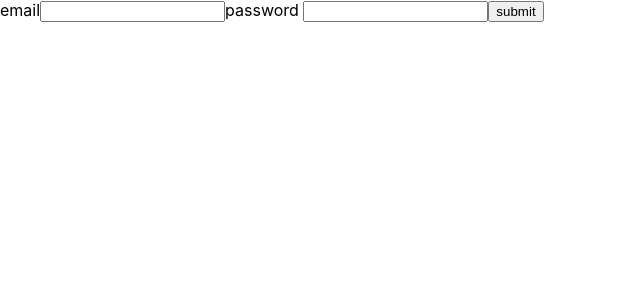
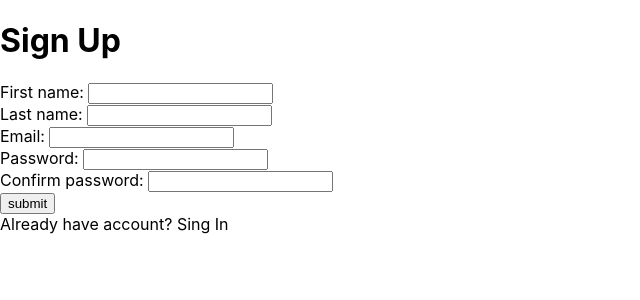
Before and after one commit to robertburitta/next-app, a Next.js app: page /signup in a window 1280 px wide. Shown: the top 300 px of the page, without its empty margins (0-640 px from the left). Built offline with nearby package versions, Linux system fonts and the light colour scheme.

Commit message:
Extended sign up, save to firebase db, sign in page

```diff
--- a/config/firebase.ts
+++ b/config/firebase.ts
@@ -1,23 +1,19 @@
-// Import the functions you need from the SDKs you need
-import { initializeApp } from "firebase/app";
-import {getDatabase} from 'firebase/database';
-import {getAuth} from 'firebase/auth'
-// TODO: Add SDKs for Firebase products that you want to use
-// https://firebase.google.com/docs/web/setup#available-libraries
+import { initializeApp } from 'firebase/app';
+import { getDatabase } from 'firebase/database';
+import { getAuth } from 'firebase/auth';
 
-// Your web app's Firebase configuration
-// For Firebase JS SDK v7.20.0 and later, measurementId is optional
 const firebaseConfig = {
-  apiKey: "AIzaSyBTJ4Wsbf5YDQHRhs-TvN0SJ5pU2xi5jQI",
-  authDomain: "my-project-1529184079312.firebaseapp.com",
-  projectId: "my-project-1529184079312",
-  storageBucket: "my-project-1529184079312.appspot.com",
-  messagingSenderId: "855972979305",
-  appId: "1:855972979305:web:7a7bd91a8a4147116278f8",
-  measurementId: "G-DE1JW147G7"
+	apiKey: 'AIzaSyBTJ4Wsbf5YDQHRhs-TvN0SJ5pU2xi5jQI',
+	authDomain: 'my-project-1529184079312.firebaseapp.com',
+	projectId: 'my-project-1529184079312',
+	storageBucket: 'my-project-1529184079312.appspot.com',
+	messagingSenderId: '855972979305',
+	appId: '1:855972979305:web:7a7bd91a8a4147116278f8',
+	measurementId: 'G-DE1JW147G7',
+	databaseURL: 'https://my-project-1529184079312-default-rtdb.europe-west1.firebasedatabase.app'
 };
 
-// Initialize Firebase
 const app = initializeApp(firebaseConfig);
-export const db = getDatabase(app)
-export const auth = getAuth(app)
+
+export const db = getDatabase(app);
+export const auth = getAuth(app);
--- a/hooks/useSignUp.tsx
+++ b/hooks/useSignUp.tsx
@@ -1,55 +1,59 @@
-import React, { useState } from 'react'
-import { getAuth, createUserWithEmailAndPassword } from "firebase/auth";
+import { useState } from 'react';
+import { createUserWithEmailAndPassword } from 'firebase/auth';
 import { useForm } from 'react-hook-form';
-import { auth } from "../config/firebase"
-import { ResultHandler } from '../types/ResultHandler'
-import zod from 'zod'
-import { zodResolver } from '@hookform/resolvers/zod'
+import { auth, db } from '../config/firebase';
+import { ref, set, push } from 'firebase/database';
+import { ResultHandler } from '../types/ResultHandler';
+import zod from 'zod';
+import { zodResolver } from '@hookform/resolvers/zod';
 
 // interface Response<T> {
 // 	page: number;
 // 	version: string;
-// 	data: T
+// 	data: T;
 // }
 
 const SignUpSchema = zod.object({
+	firstName: zod.string().nonempty(),
+	lastName: zod.string().nonempty(),
 	email: zod.string().email().nonempty(),
-	password: zod.string().min(6).max(15).nonempty()
-})
+	password: zod.string().min(6).max(15).nonempty(),
+	confirm: zod.string().min(6).max(15).nonempty()
+}).refine((data) => data.password === data.confirm, {
+	message: "Passwords don't match",
+	path: ['confirm']
+});
 
-type SignUpData = zod.infer<typeof SignUpSchema>
-
-
-
-
-
-
-
-
-
-
+type SignUpData = zod.infer<typeof SignUpSchema>;
 
 export const useSignUp = ({ onSuccess, onError }: ResultHandler<any>) => {
-	const [isPending, setIsPending] = useState(false)
-	const { handleSubmit, ...form } = useForm<SignUpData>({ resolver: zodResolver(SignUpSchema) })
+	const [isPending, setIsPending] = useState(false);
+	const { handleSubmit, ...form } = useForm<SignUpData>({ resolver: zodResolver(SignUpSchema) });
 
+	const handleSignUp = async ({ firstName, lastName, email, password, confirm }: SignUpData) => {
+		setIsPending(true);
 
+		try {
+			const userCredential = await createUserWithEmailAndPassword(auth, email, password);
 
+			push(ref(db, 'users'), {
+				firstName,
+				lastName,
+				email
+			});
 
-	const handleSignUp = async ({ email, password }: SignUpData) => {
-		setIsPending(true)
-		try {
-			const userCredential = await createUserWithEmailAndPassword(auth, email, password)
+			onSuccess?.('Zarejestrowano');
+			setIsPending(false);
+		} catch (err) {
+			onError?.(err as Error);
+			setIsPending(false);
+		}
+	};
 
-			onSuccess?.("zarejestrowano")
-			setIsPending(false)
-		} catch (err) {
-			console.error(err)
-			setIsPending(false)
-			onError?.(err as Error)
+	return {
+		isPending,
+		form: {
+			handleSignUp: handleSubmit(handleSignUp), ...form
 		}
-	}
-
-
-	return { isPending, form: { handleSignUp: handleSubmit(handleSignUp), ...form } }
-}
+	};
+};
--- a/pages/signup.tsx
+++ b/pages/signup.tsx
@@ -1,27 +1,45 @@
-import React from 'react'
-import { useSignUp } from "../hooks/useSignUp"
-import { toast, ToastContainer } from 'react-toastify'
+import React from 'react';
+import { useSignUp } from '../hooks/useSignUp';
+import { toast, ToastContainer } from 'react-toastify';
+import Link from 'next/link';
+
 import 'react-toastify/dist/ReactToastify.css';
-import { useRouter } from 'next/router'
+
 const SignUpPage = () => {
-	const router = useRouter()
-	console.log(router)
 	const { isPending, form: { register, handleSignUp, formState: { errors } } } = useSignUp({
 		onSuccess: (user) => {
-			toast.success(user)
-			router.push("/")
+			toast.success(user);
 		},
 		onError: (err) => {
-			toast.error(`${err}`)
+			toast.error(`${err}`);
 		}
-	})
+	});
+
 	return (
-		<form onSubmit={handleSignUp}>email<input type="text" {...register('email')} />{errors.email?.message}
-			password <input type="text" {...register('password')} />{errors.password?.message}
-			<button>{isPending ? 'loading..' : 'submit'}</button>
-			<ToastContainer />
-		</form>
-	)
-}
+		<React.Fragment>
+			<h1>Sign Up</h1>
+			<form onSubmit={handleSignUp}>
+				First name: <input type='text' {...register('firstName')} />
+				{errors.firstName?.message}<br />
 
-export default SignUpPage
+				Last name: <input type='text' {...register('lastName')} />
+				{errors.lastName?.message}<br />
+
+				Email: <input type='text' {...register('email')} />
+				{errors.email?.message}<br />
+
+				Password: <input type='text' {...register('password')} />
+				{errors.password?.message}<br />
+
+				Confirm password: <input type='text' {...register('confirm')} />
+				{errors.confirm?.message}<br />
+
+				<button>{isPending ? 'loading..' : 'submit'}</button>
+				<ToastContainer />
+			</form>
+			<Link href="/signin">Already have account? Sing In</Link>
+		</React.Fragment>
+	);
+};
+
+export default SignUpPage;
--- a/types/ResultHandler.ts
+++ b/types/ResultHandler.ts
@@ -1,4 +1,4 @@
 export interface ResultHandler<T> {
 	onSuccess?: (data: T) => void;
-	onError?: (error: Error) => void
+	onError?: (error: Error) => void;
 }
```
Also changed, not shown: components/Button.tsx (+4 -7 lines), hooks/useSignIn.tsx (added, +40 -0 lines), pages/_app.tsx (+5 -4 lines), pages/about.tsx (+4 -4 lines), pages/index.tsx (+7 -23 lines), pages/signin.tsx (added, +39 -0 lines).
